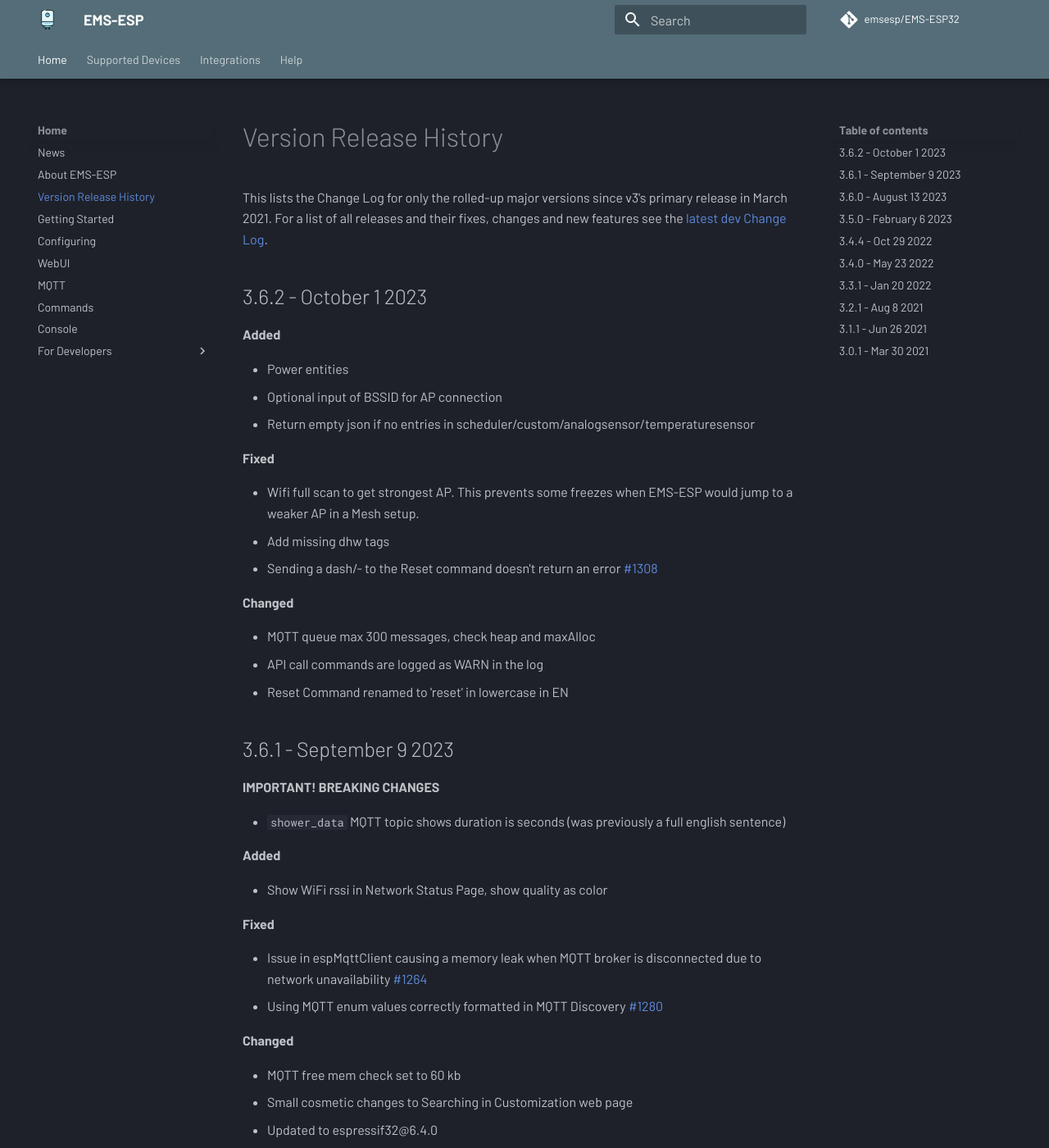
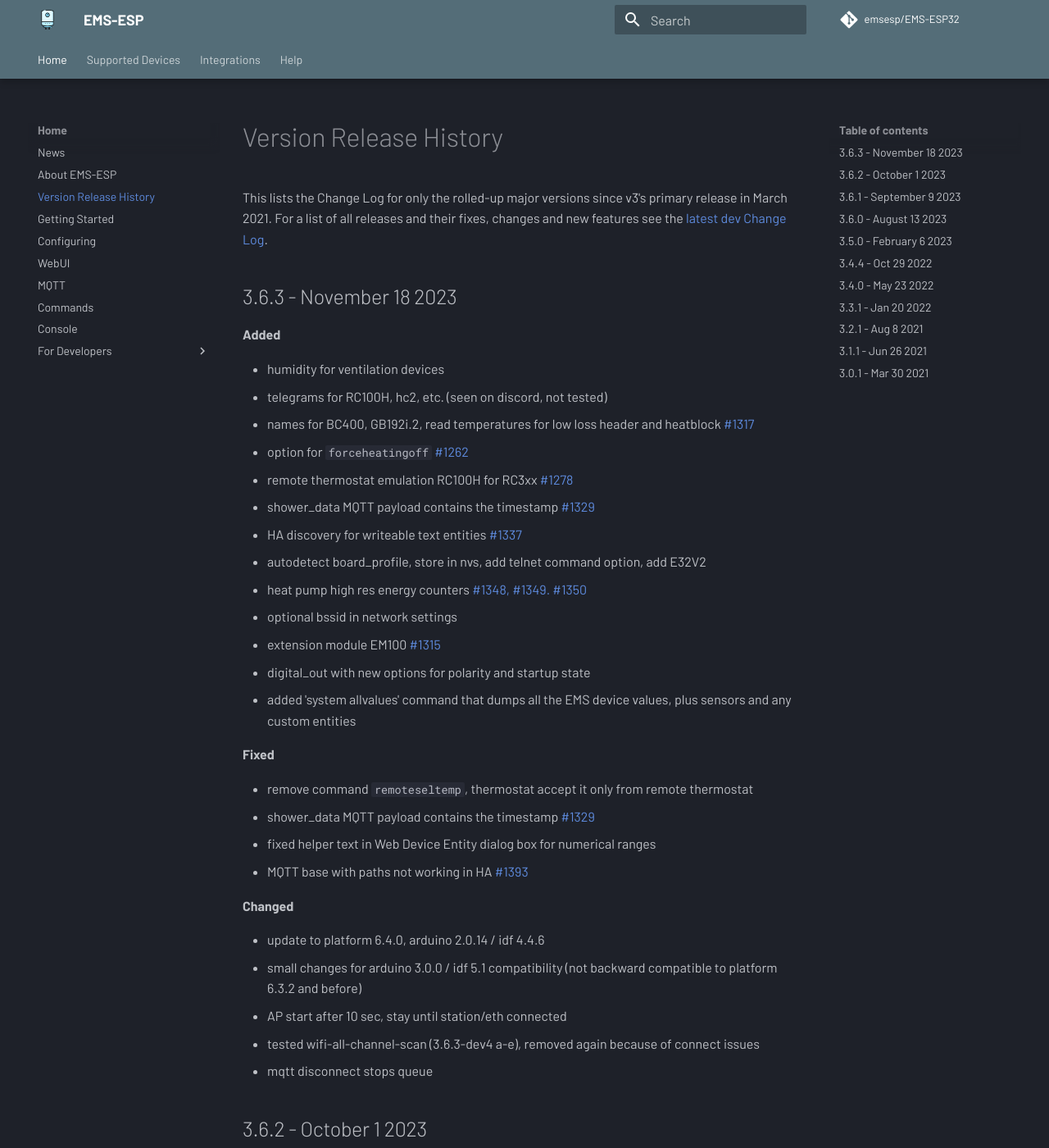
Before and after one commit to emsesp/docs, an MkDocs documentation site: the page built from docs/Version-Release-History.md, in a window 1280 px wide and 1400 px high. Shown: the whole window at 82% size. Built offline with MkDocs 1.6.1 and Material for MkDocs 9.7.7, drawn with Linux system fonts in a browser that asks for light colours; comment, search, counter and statistics services are not loaded.

Commit message:
update for 3.6.3

```diff
--- a/docs/Version-Release-History.md
+++ b/docs/Version-Release-History.md
@@ -1,4 +1,37 @@
 This lists the Change Log for only the rolled-up major versions since v3's primary release in March 2021. For a list of all releases and their fixes, changes and new features see the [latest dev Change Log](https://github.com/emsesp/EMS-ESP32/blob/dev/CHANGELOG_LATEST.md).
+
+## 3.6.3 - November 18 2023
+
+**Added**
+
+- humidity for ventilation devices
+- telegrams for RC100H, hc2, etc. (seen on discord, not tested)
+- names for BC400, GB192i.2, read temperatures for low loss header and heatblock [#1317](https://github.com/emsesp/EMS-ESP32/discussions/1317)
+- option for `forceheatingoff` [#1262](https://github.com/emsesp/EMS-ESP32/issues/1262)
+- remote thermostat emulation RC100H for RC3xx [#1278](https://github.com/emsesp/EMS-ESP32/discussions/1278)
+- shower_data MQTT payload contains the timestamp [#1329](https://github.com/emsesp/EMS-ESP32/issues/1329)
+- HA discovery for writeable text entities [#1337](https://github.com/emsesp/EMS-ESP32/pull/1377)
+- autodetect board_profile, store in nvs, add telnet command option, add E32V2
+- heat pump high res energy counters [#1348, #1349. #1350](https://github.com/emsesp/EMS-ESP32/issues/1348)
+- optional bssid in network settings
+- extension module EM100 [#1315](https://github.com/emsesp/EMS-ESP32/discussions/1315)
+- digital_out with new options for polarity and startup state
+- added 'system allvalues' command that dumps all the EMS device values, plus sensors and any custom entities
+
+**Fixed**
+
+- remove command `remoteseltemp`, thermostat accept it only from remote thermostat
+- shower_data MQTT payload contains the timestamp [#1329](https://github.com/emsesp/EMS-ESP32/issues/1329)
+- fixed helper text in Web Device Entity dialog box for numerical ranges
+- MQTT base with paths not working in HA [#1393](https://github.com/emsesp/EMS-ESP32/issues/1393)
+
+**Changed**
+
+- update to platform 6.4.0, arduino 2.0.14 / idf 4.4.6
+- small changes for arduino 3.0.0 / idf 5.1 compatibility (not backward compatible to platform 6.3.2 and before)
+- AP start after 10 sec, stay until station/eth connected
+- tested wifi-all-channel-scan (3.6.3-dev4 a-e), removed again because of connect issues
+- mqtt disconnect stops queue
 
 ## 3.6.2 - October 1 2023
 
```
Also changed, not shown: docs/index.md (+2 -2 lines).
